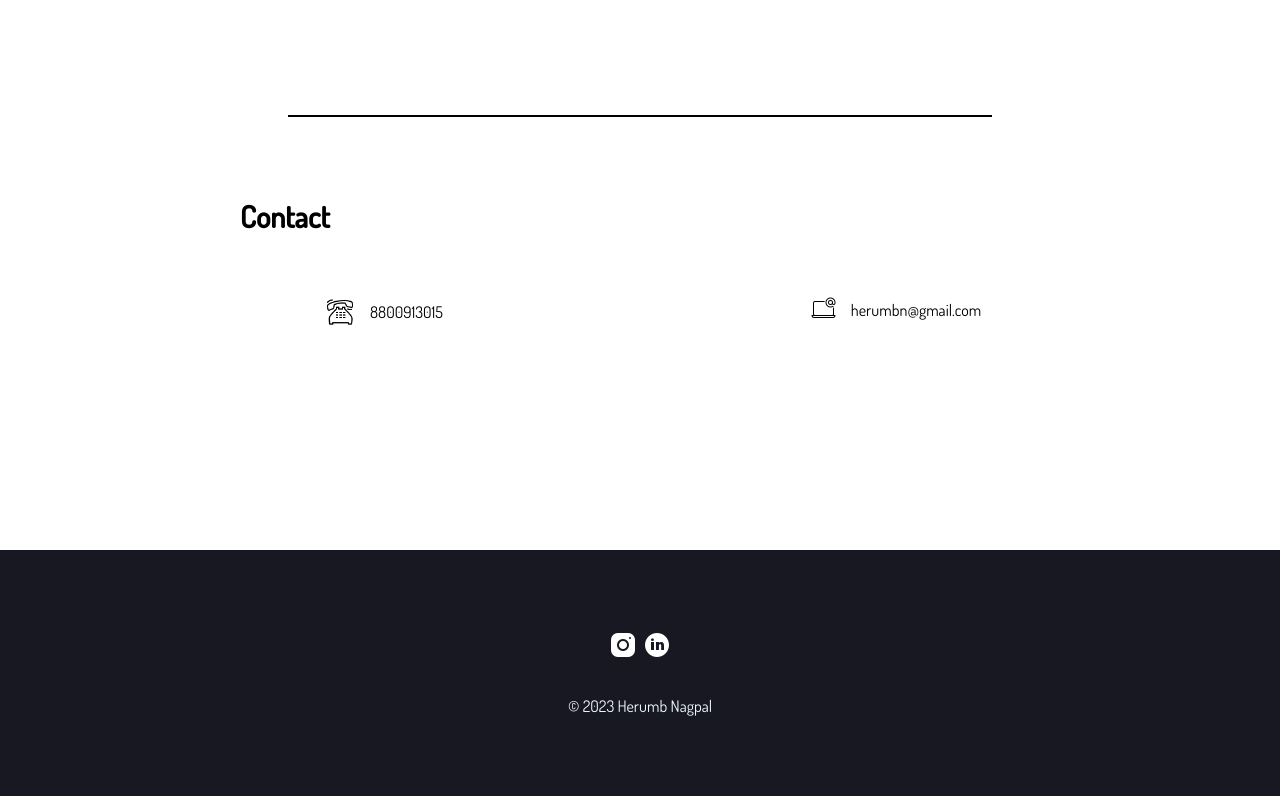
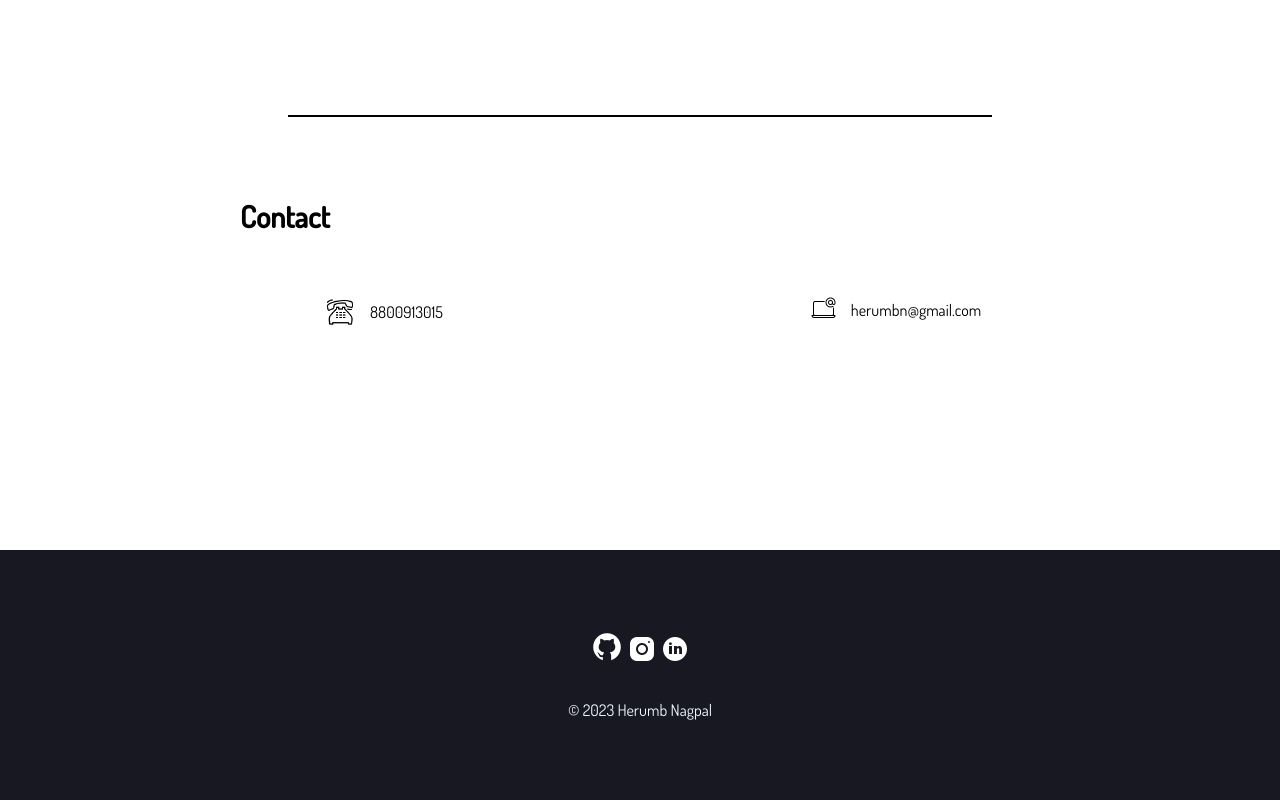
Before and after one commit to HerumbNagpal/Portfolio, a React (Create React App) app: page /#/resume in a window 1280 px wide. Shown: the part 2495-3295 px from the top of the page. Built offline with nearby package versions, Linux system fonts and the light colour scheme; a web font is replaced by a local one.

Commit message:
Updating gh

```diff
--- a/src/components/Footer.js
+++ b/src/components/Footer.js
@@ -1,4 +1,5 @@
 import React from 'react'
+import Github from '../assets/images/gh.png'
 import Insta from '../assets/images/instagram.png'
 import LinkedIn from '../assets/images/linkedIn.png'
 
@@ -6,8 +7,9 @@ export const Footer = () => {
   return (
     <div className='footer'>
       <div className="imgs">
+      <a href="https://github.com/HerumbNagpal" target="_blank" rel="noopener noreferrer" style={{ color: 'inherit', textDecoration: 'inherit' }}  > <img className='imge' src={Github} alt="ig" />  </a>
         <a href="https://www.instagram.com/herumb_nagpal/" target="_blank" rel="noopener noreferrer" style={{ color: 'inherit', textDecoration: 'inherit' }}  > <img className='imge' src={Insta} alt="ig" />  </a>
-            <a href="https://www.linkedin.com/in/herumb-nagpal-a37b94192/" target="_blank"  rel="noopener noreferrer" style={{ color: 'inherit', textDecoration: 'inherit' }}  > <img className='imge' src={LinkedIn} alt="linkedin" /> </a>
+        <a href="https://www.linkedin.com/in/herumb-nagpal-a37b94192/" target="_blank" rel="noopener noreferrer" style={{ color: 'inherit', textDecoration: 'inherit' }}  > <img className='imge' src={LinkedIn} alt="linkedin" /> </a>
       </div>
       <div className="year">
         <p>© 2023  Herumb Nagpal</p>
```
Also changed, not shown: src/assets/images/gh.png (added). Lines whose indentation alone changed are shown as unchanged.
